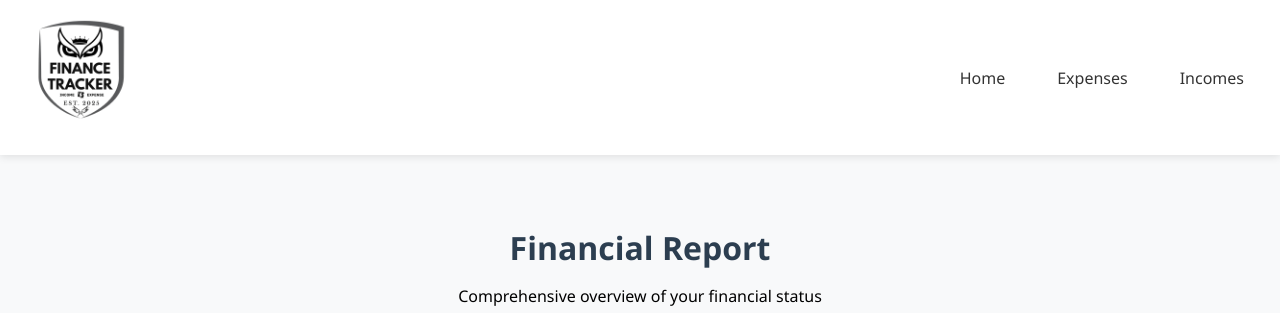
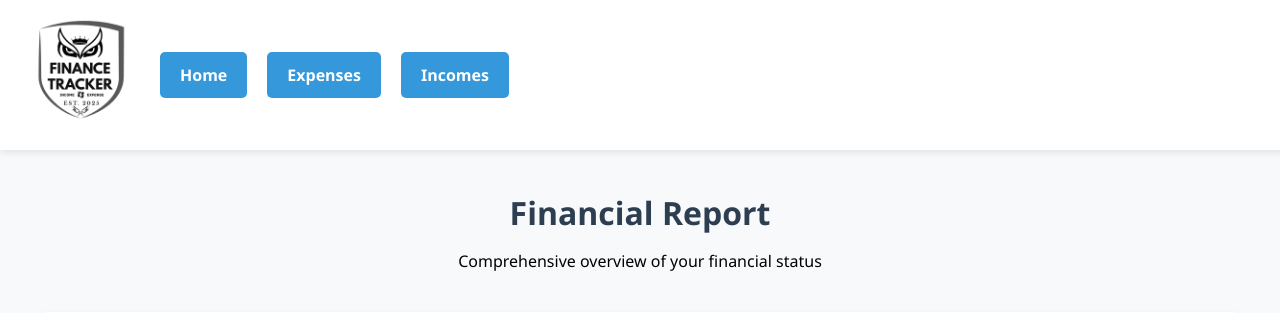
Before and after one commit to widushan/FinanceManager---Django, a Django app: page /report/ in a window 1280 px wide. Shown: the top 313 px of the page. Run offline with Django 5.2, Linux system fonts and the light colour scheme; a user stored in the database is signed in; data comes from the database, SQL or seed files in the repository; some libraries are stand-ins or nearby versions.

Commit message:
report_navbar commit
report page completed

```diff
--- a/ExpenseTracker/exp_tracker/templates/exp_tracker/expenses_list.html
+++ b/ExpenseTracker/exp_tracker/templates/exp_tracker/expenses_list.html
@@ -155,6 +155,11 @@
             <div class="nav-item incomes">
                 <a href="{% url 'incomes' %}">Incomes</a>
             </div>
+
+            <!-- Report link as the third item -->
+            <div class="nav-item report">
+                <a href="{% url 'report' %}">View Your Status</a>
+            </div>
         </div>
 
 
--- a/ExpenseTracker/exp_tracker/templates/exp_tracker/incomes_list.html
+++ b/ExpenseTracker/exp_tracker/templates/exp_tracker/incomes_list.html
@@ -152,6 +152,12 @@
             <div class="nav-item incomes">
                 <a href="{% url 'expenses' %}">Expenses</a>
             </div>
+
+            <!-- Report link as the third item -->
+            <div class="nav-item report">
+                <a href="{% url 'report' %}">View Your Status</a>
+            </div>
+
         </div>
 
         <div class="main-1">
--- a/ExpenseTracker/exp_tracker/templates/exp_tracker/report.html
+++ b/ExpenseTracker/exp_tracker/templates/exp_tracker/report.html
@@ -24,35 +24,53 @@
 
         .navbar {
         display: flex;
-            justify-content: space-between;
+        flex-direction: row; /* Changed from column */
         align-items: center;
         background-color: #ffffff;
         padding: 15px 20px;
         box-shadow: 0 2px 8px rgba(0, 0, 0, 0.1);
-            margin-bottom: 30px;
+        width: 98.5%;
+        position: sticky;
+        top: 0;
+        z-index: 1000;
     }
 
-        .navbar img {
+    /* Logo styling */
+    .img {
+         margin-bottom: 0;
+    }
+
+    .img img {
         max-width: 120px;
         height: auto;
+        display: block;
+        margin: 0 auto;
     }
 
-        .nav-links {
-            display: flex;
-            gap: 20px;
+    /* Navigation item styling */
+    .nav-item {
+        margin-left: 20px;
+        text-align: center;
+        margin-bottom: 0;
     }
 
-        .nav-links a {
+    .nav-item a {
+        display: block;
+        padding: 12px 20px;
+        background-color: #3498db;
+        color: white !important;
         text-decoration: none;
-            color: #333;
-            font-weight: 500;
-            padding: 8px 16px;
-            border-radius: 4px;
-            transition: background-color 0.3s;
+        border-radius: 5px;
+        font-weight: bold;
+        transition: all 0.3s ease;
     }
 
-        .nav-links a:hover {
-            background-color: #f0f0f0;
+
+
+    .nav-item a:hover {
+        background-color: #2980b9; /* Darker blue */
+        transform: translateY(-2px);
+        box-shadow: 0 4px 8px rgba(0, 0, 0, 0.2);
     }
 
         .report-header {
@@ -177,6 +195,7 @@
             color: #e74c3c;
         }
 
+
         @media (max-width: 768px) {
             .charts-section {
                 grid-template-columns: 1fr;
@@ -190,14 +209,28 @@
 </head>
 <body>
     <div class="navbar">
+        <!-- Logo as the first item -->
+        <div class="img">
             <a href="{% url 'home' %}">
                 <img src="{% static 'images/my_logo.png' %}" alt="Logo">
             </a>
-        <div class="nav-links">
+        </div>
+
+        <!-- Home link as the second item -->
+        <div class="nav-item home">
             <a href="{% url 'home' %}">Home</a>
+        </div>
+
+        <!-- Expenses link as the third item -->
+        <div class="nav-item incomes">
             <a href="{% url 'expenses' %}">Expenses</a>
+        </div>
+
+        <!-- Income link as the third item -->
+        <div class="nav-item incomes">
             <a href="{% url 'incomes' %}">Incomes</a>
         </div>
+
     </div>
 
     <div class="container">
--- a/ExpenseTracker/exp_tracker/templates/home/home.html
+++ b/ExpenseTracker/exp_tracker/templates/home/home.html
@@ -149,7 +149,7 @@
                     <h2>Welcome, {{ user.username }} 👋</h2>
                     <a href="{% url 'expenses' %}">Open Expenses</a> <br>
                     <a href="{% url 'incomes' %}">Open Incomes</a> <br>
-                    <a href="{% url 'report' %}">Open Report</a>
+                    <a href="{% url 'report' %}">View Your Status</a>
                 {% else %}
                     <div class="home">
                         <h2>Welcome!</h2>
```
Lines whose indentation alone changed are shown as unchanged.
